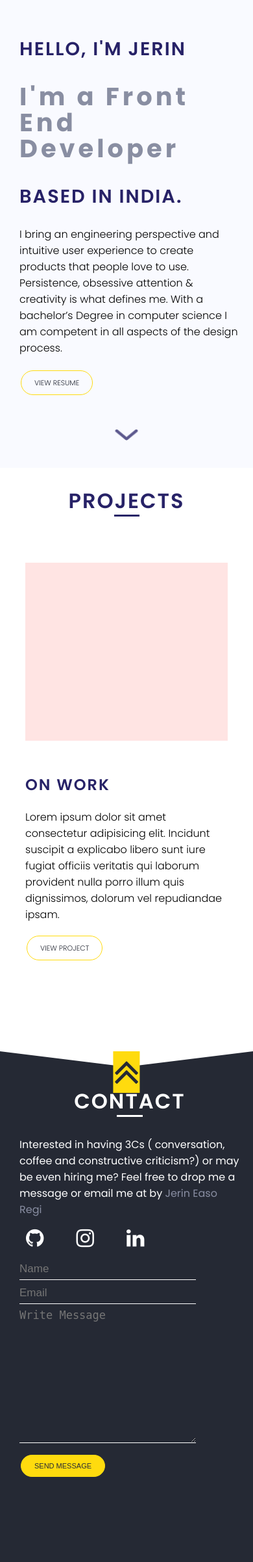
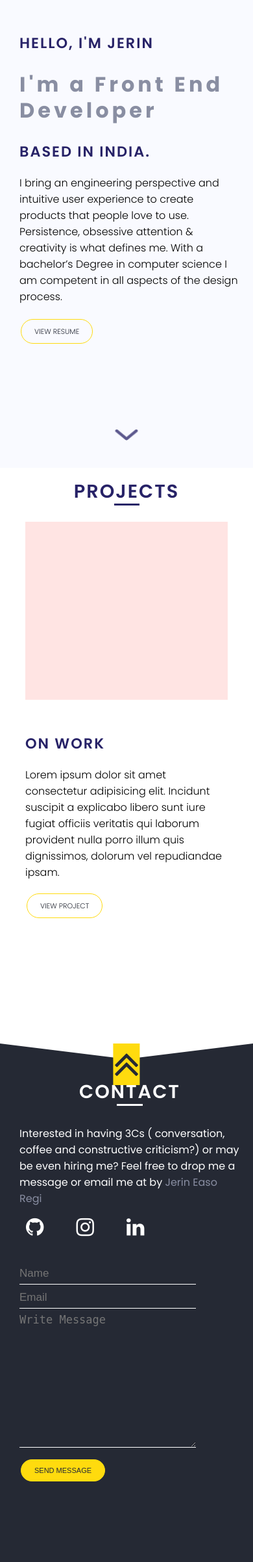
Before and after one commit to jerineaso/portfolio, a PHP site: page / in a window 390 px wide. Shown: the part 124-2528 px from the top of the page at 65% size. Run offline with PHP 8.4, Linux system fonts and the light colour scheme.

Commit message:
made it responsive

```diff
--- a/css/style.css
+++ b/css/style.css
@@ -466,7 +466,7 @@ nav ul li a{
     }
 
     .bio h2{
-        font-size: 1.8rem;
+        font-size: 1.4rem;
     }
 
     .bio p{
@@ -474,14 +474,19 @@ nav ul li a{
     }
 
     #bio{
-        font-size: 2.4rem;
+        font-size: 2rem;
     }
 
     .proj-head {
         display: block;
         width: 80%;
         height: 274px;
-        margin: 20px auto;
+        margin: 0px auto;
+    }
+
+    .proj-sub{
+        font-size: 1.8rem;
+        margin: 15px 0 0 0;
     }
 
     .proj-desc{
@@ -500,11 +505,12 @@ nav ul li a{
     }
 
     .proj-descrip h2{
-        font-size: 1.5rem;
+        font-size: 1.4rem;
         margin-top: 50px;
     }
     .cnt{
         margin-top: 80px;
+        font-size: 1.8rem;
     }
 
     .input-mail {
@@ -514,6 +520,10 @@ nav ul li a{
     .inputField {
         padding: 10;
         margin: 0px 0px 7px 0px;
+    }
+
+    .input-fields{
+        margin: 40px 0;
     }
 
     .up{
```
